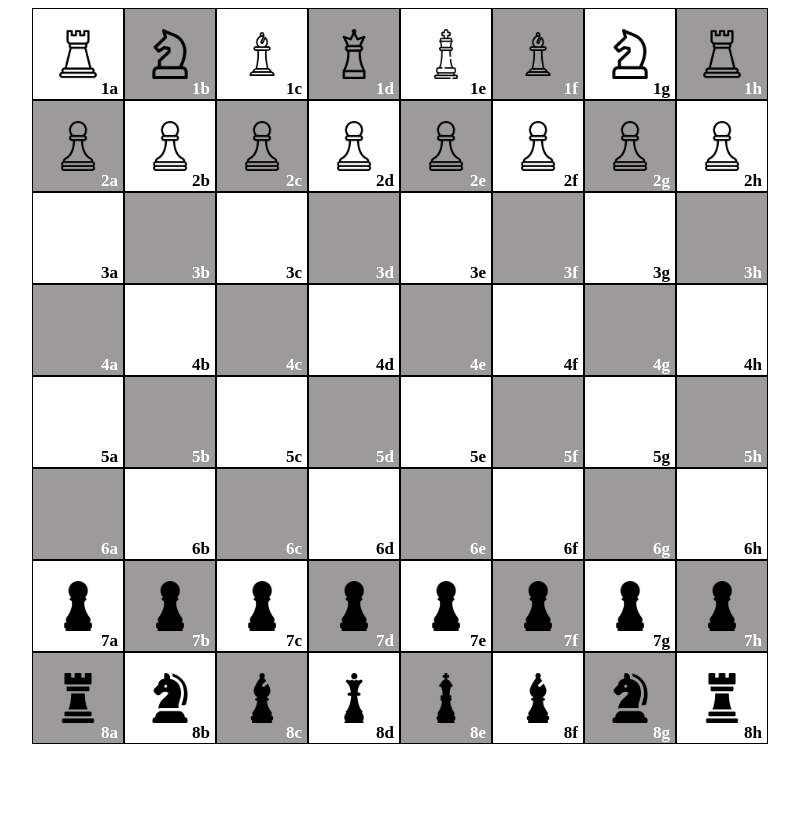
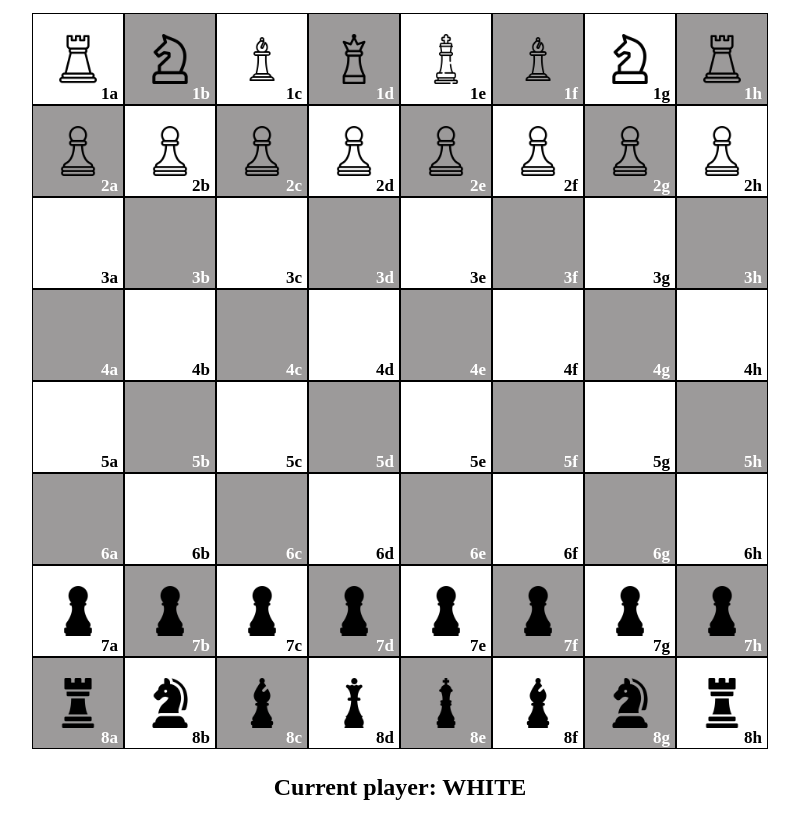
Before and after one commit to bartul9/chess, a React (Create React App) app: page / in a window 1280 px wide. Shown: the whole page, without its empty margins (240-1039 px from the left). Before the commit the page ends 800 px from the top, so only its background shows below. Built offline with nearby package versions, Linux system fonts and the light colour scheme.

Commit message:
Added styling changes and finished initial logic

```diff
--- a/src/components/Chessboard.css
+++ b/src/components/Chessboard.css
@@ -13,3 +13,7 @@
     align-items: center;
     justify-content: center;
 }
+
+.board {
+    margin: 5px;
+}
--- a/src/components/Chessboard.jsx
+++ b/src/components/Chessboard.jsx
@@ -2,6 +2,7 @@ import React from "react";
 import { observer } from "mobx-react";
 
 import "./Chessboard.css";
+import * as images from "../assetes/pieces-icons";
 import TableField from "./TableField";
 
 const Chessboard = observer(({ rootStore }) => {
@@ -10,14 +11,36 @@ const Chessboard = observer(({ rootStore }) => {
         onFieldClick,
         movePiece,
         selectedField,
-        board
+        currentPlayer,
+        board,
+        whiteRemovedPieces,
+        blackRemovedPieces,
+        winner
     } = rootStore;
 
     return (
         <div className="Chessboard">
-            {
-                board.map(row => <div key={Math.random()} className="row">{row.map(field => <TableField movePiece={movePiece} selected={selectedField && selectedField.field == field.field} onFieldClick={onFieldClick} key={field.field} field={field} />)}</div>)
-            }
+            {winner && <h1>Winner is {winner} player</h1>}
+            <div>
+                <div>
+                    {whiteRemovedPieces.length > 0 && whiteRemovedPieces.map(piece => {
+                        const name = piece ? piece.name + (piece.color[0].toUpperCase() + piece.color.slice(1)) : "";
+                        return <img src={images[name]} alt="null" style={{ width: "50px"}} />
+                    })}
+                </div>
+                <div className="board">
+                    {
+                        board.map(row => <div key={Math.random()} className="row">{row.map(field => <TableField movePiece={movePiece} selected={selectedField && selectedField.field == field.field} onFieldClick={onFieldClick} key={field.field} field={field} />)}</div>)
+                    }
+                </div>
+                <div>
+                    {blackRemovedPieces.length > 0 && blackRemovedPieces.map(piece => {
+                        const name = piece ? piece.name + (piece.color[0].toUpperCase() + piece.color.slice(1)) : "";
+                        return <img src={images[name]} alt="null" style={{ width: "50px"}} />
+                    })}
+                </div>
+            </div>
+            <h2>Current player: {currentPlayer.toUpperCase()}</h2>
         </div>
     )
 })
--- a/src/stores/Chess.js
+++ b/src/stores/Chess.js
@@ -15,6 +15,8 @@ class Chess {
     whiteRemovedPieces = [];
     blackRemovedPieces = [];
 
+    winner = null;
+
     constructor() {
         makeAutoObservable(this);
     }
@@ -22,7 +24,7 @@ class Chess {
     onFieldClick = (field) => {
         this.clearBoard();
 
-        if (!field.piece) return;
+        if (!field.piece || (field.piece && field.piece.color !== this.currentPlayer)) return;
 
         this.selectedField = field;
 
@@ -34,11 +36,13 @@ class Chess {
         const removedPiece = moveTo(this.board, this.selectedField, newField);
 
         if (removedPiece) {
+            if (removedPiece.name === "king") this.winner = removedPiece.color.toUpperCase();
             this[removedPiece.color + "RemovedPieces"].push(removedPiece);
         }
 
         this.clearBoard();
 
+        this.currentPlayer = this.currentPlayer === "white" ? "black" : "white";
         this.moves++;
     }
 
--- a/src/utils/rules.js
+++ b/src/utils/rules.js
@@ -4,19 +4,27 @@ export const getRules = (board, moves, selectedField) => {
 
     const isWhite = color === "white";
 
+    const [ row, column ] = getSelectedFieldRowAndColumn(String(field));
+
     const rules = {
         pawn: {
             getPath: () => {
+
+                const getPawnPath = (n1, n2) => {
+                    const field = board[row + n1][column + n2];
+                    return field && field.piece && field.piece.color !== color;
+                }
+
                 const path =
                 [
-                    [ board.piece && [-1, -1], [-1, 0], board.piece && [-1, 1]],
+                    [ getPawnPath(-1, -1) ? [-1, -1] : 0, !getPawnPath(-1, 0) ? [-1, 0] : 0, getPawnPath(-1, 1) ? [-1, 1] : 0],
                     [ 0, field, 0 ],
                     [ 0, 0, 0 ]
                 ];
 
                 const maxSteps = moves == 0 ? 2 : 1;
 
-                return [isWhite ? [path[2], path[1], [ board.piece && [1, -1], [1, 0], board.piece && [1, 1]]] : path, maxSteps];
+                return [isWhite ? [path[2], path[1], [getPawnPath(1, -1) ? [1, -1] : 0, !getPawnPath(1, 0) ? [1, 0] : 0, getPawnPath(1, 1) ? [1, 1] : 0]] : path, maxSteps];
             }
         },
         rook: {
```
